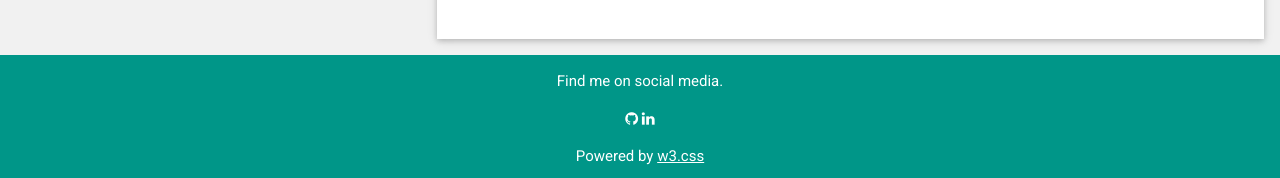
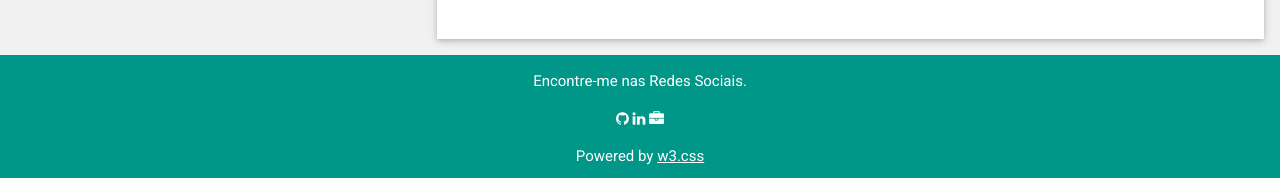
Before and after one commit to lluismarcello333/Curriculo_PT, a plain HTML site: page index.html in a window 1280 px wide. Shown: the part 2075-2253 px from the top of the page. Drawn offline with nearby package versions, Linux system fonts and the light colour scheme.

Commit message:
Adicionando portfolio

```diff
--- a/curriculo_pt.html
+++ b/index.html
@@ -440,9 +440,10 @@
     </div>
 
     <footer class="w3-container w3-teal w3-center w3-margin-top">
-      <p>Find me on social media.</p>
+      <p>Encontre-me nas Redes Sociais.</p>
       <a href="https://github.com/lluismarcello333" target="_blank"><i class="fa fa-github w3-hover-opacity"></i></a>
       <a href="https://www.linkedin.com/in/luiz-marcelo-b0077922b/" target="_blank"><i class="fa fa-linkedin w3-hover-opacity"></i></a>
+      <a href="https://portfolio-seven-beige-95.vercel.app/" target="_blank" ><i class="fa fa-briefcase w3-hover-opacity"></i></a>
 
       <p>
         Powered by
```
